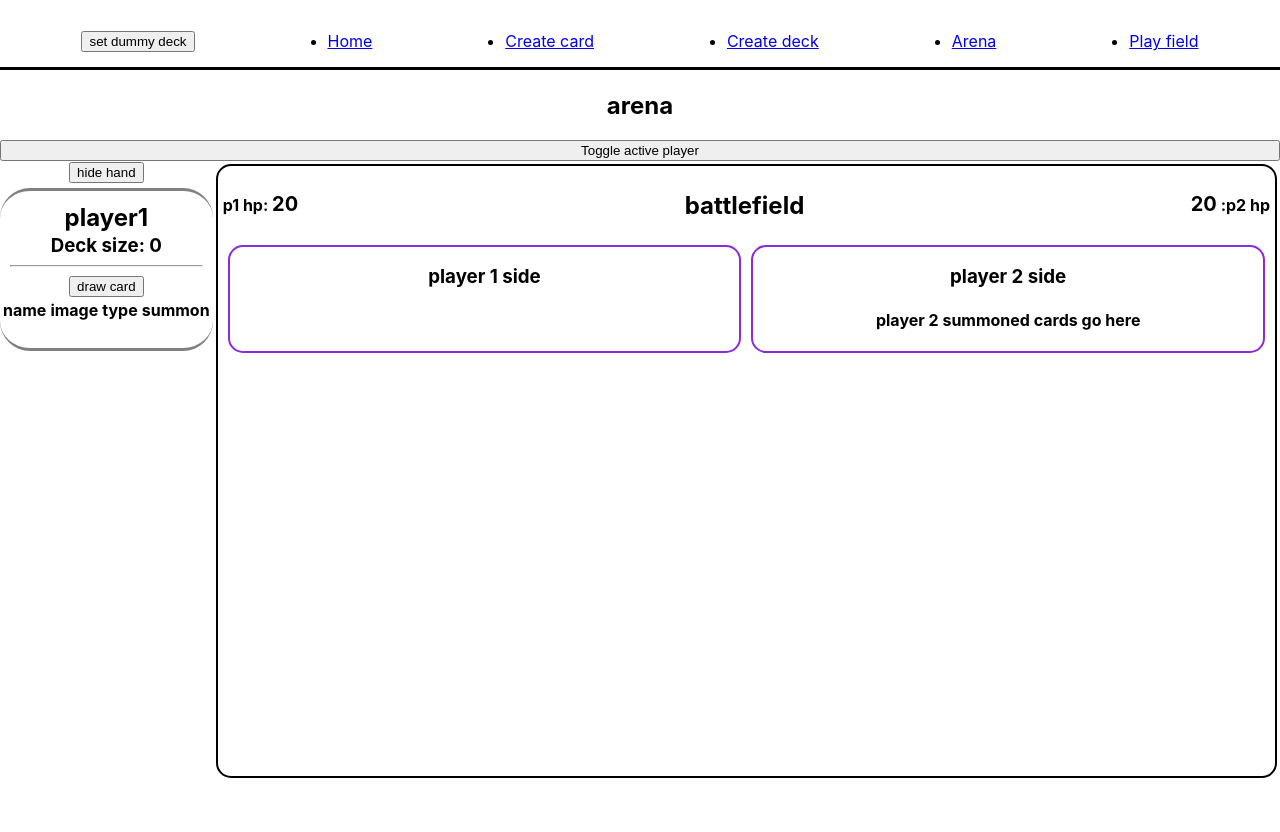
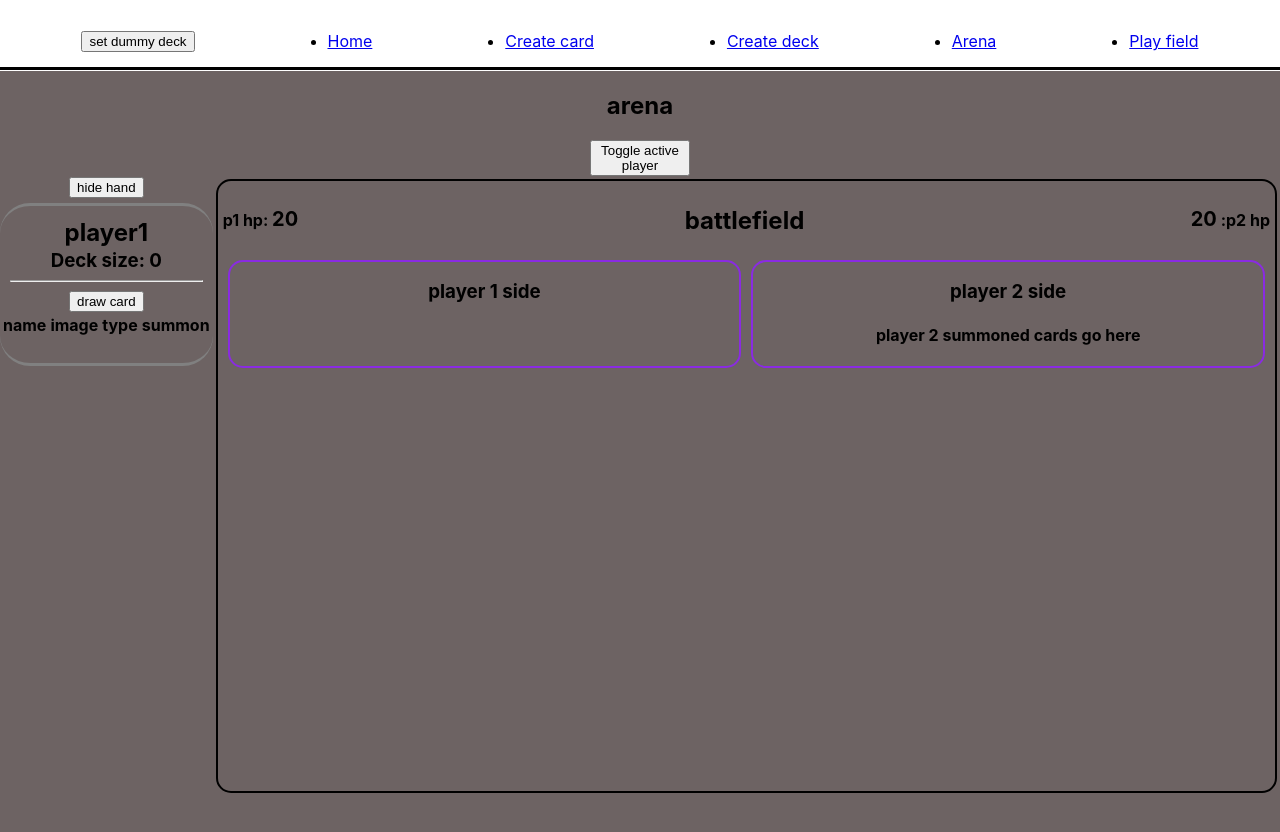
Before and after one commit to b-blom/react-sandbox, a React (Create React App) app: page /arena in a window 1280 px wide. Shown: the top 832 px of the page. Built offline with nearby package versions, Linux system fonts and the light colour scheme.

Commit message:
add win conditions

```diff
--- a/src/game/Arena.jsx
+++ b/src/game/Arena.jsx
@@ -41,10 +41,14 @@ export default function Arena() {
 		}
 	};
 
+	if (player1Hp <= 0) return <h2>Player 2 wins!</h2>;
+	if (player2Hp <= 0) return <h2>Player 1 wins!</h2>;
+
 	return (
-		<div className='arena'>
+		<div className='arena game-wrapper'>
 			<h2>arena</h2>
 			<button
+				style={{ width: '100px', margin: '0 auto' }}
 				onClick={() => {
 					if (activePlayer === 'player1') {
 						setActivePlayer('player2');
```
